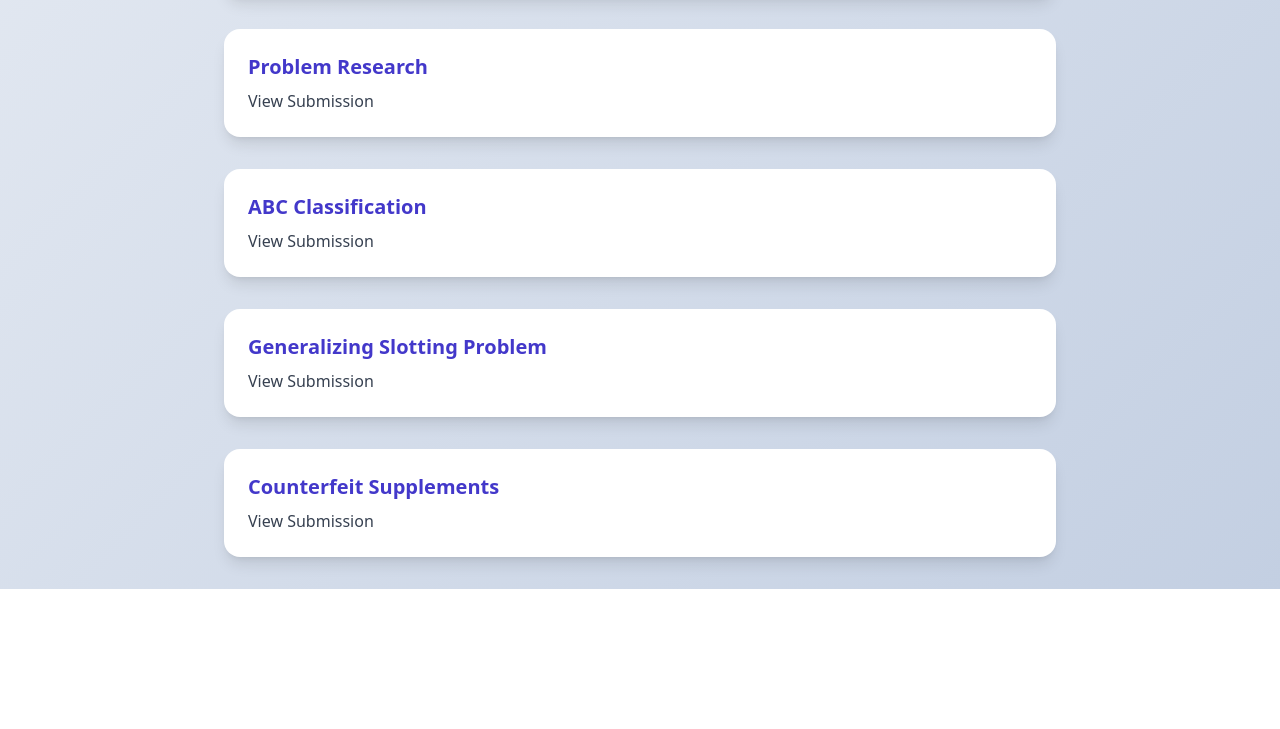
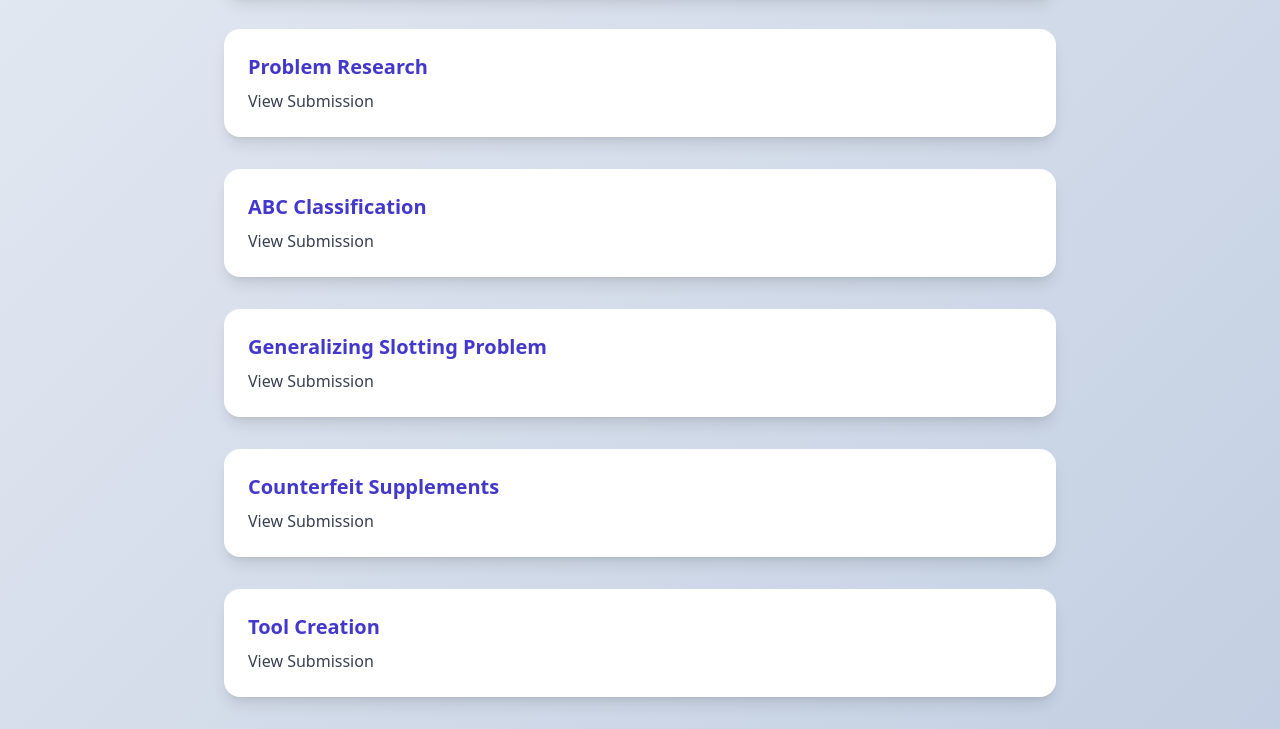
Before and after one commit to aakas-thapa/logistics, a plain HTML site: page index.html in a window 1280 px wide. Shown: the part 1283-2012 px from the top of the page. Before the commit the page ends 1872 px from the top, so only its background shows below. Drawn offline with nearby package versions, Linux system fonts and the light colour scheme.

Commit message:
Update index.html

```diff
--- a/index.html
+++ b/index.html
@@ -137,6 +137,15 @@
         View Submission
       </a>
     </section>
+     <!-- Assignment 12 -->
+    <section class="bg-white rounded-2xl shadow-lg p-6">
+      <h3 class="text-xl font-semibold text-indigo-700 mb-2">
+        Tool Creation
+      </h3>
+      <a href="https://docs.google.com/spreadsheets/d/1846iPo-rTSzVWpKtABI8Sm7YWZJrCeyFIt83xxlXA44/edit?gid=0#gid=0">
+        View Submission
+      </a>
+    </section>
     <!-- Add more assignments below by duplicating the block -->
 
   </main>
```
